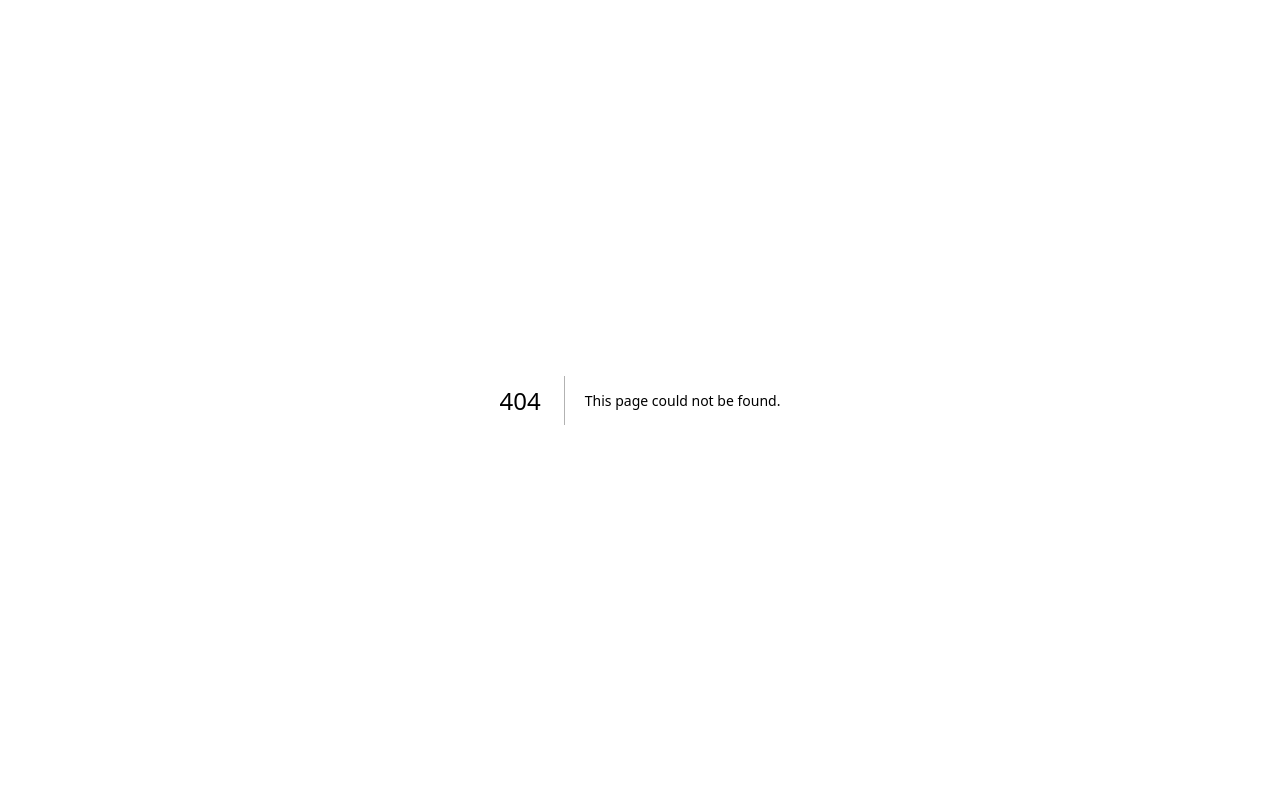
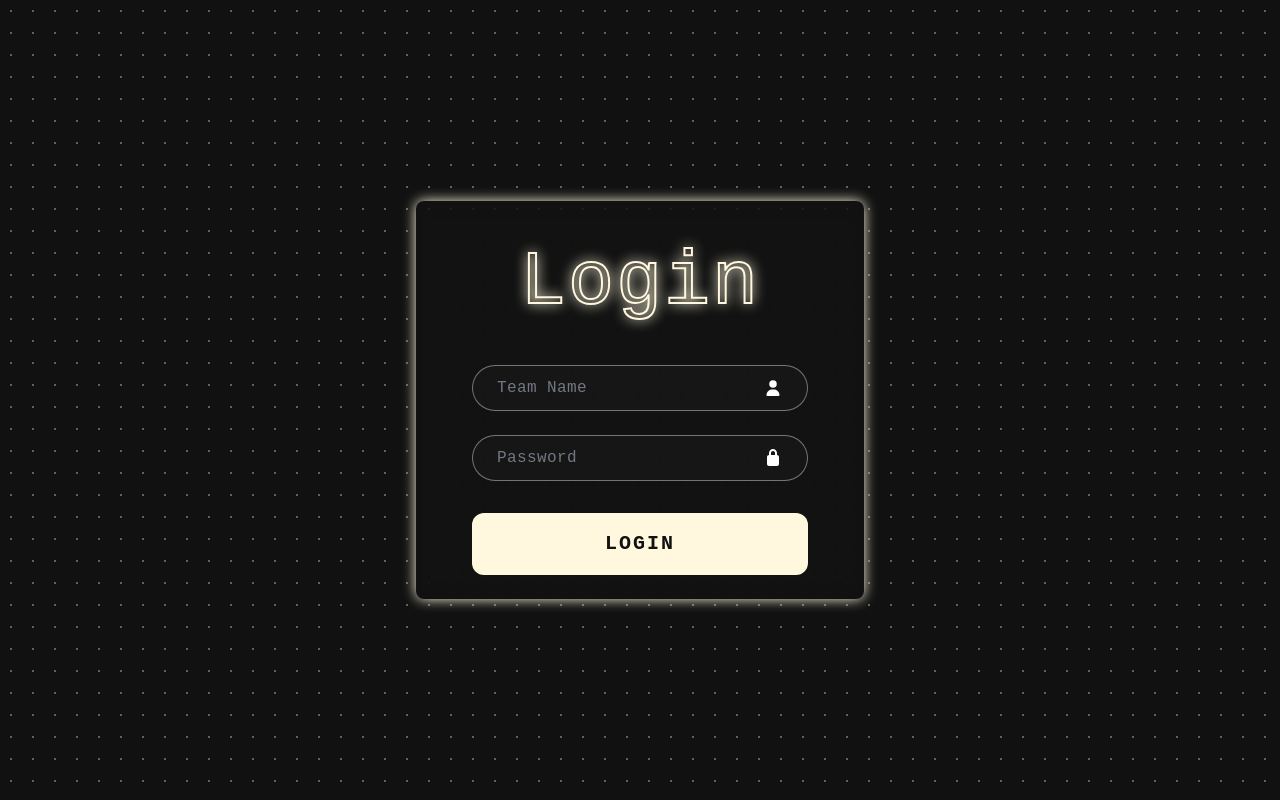
Before and after one commit to ARTariqDev/DECODUM, a Next.js app: page /login in a window 1280 px wide. Before the commit this address had no page. Built offline with nearby package versions, Linux system fonts and the light colour scheme.

Commit message:
Made the frontend of login page. Will add backend later

```diff
--- a/package.json
+++ b/package.json
@@ -9,6 +9,9 @@
     "lint": "next lint"
   },
   "dependencies": {
+    "@fortawesome/fontawesome-svg-core": "^7.0.0",
+    "@fortawesome/free-solid-svg-icons": "^7.0.0",
+    "@fortawesome/react-fontawesome": "^0.2.3",
     "lucide-react": "^0.539.0",
     "next": "15.4.6",
     "react": "19.1.0",
--- a/src/app/globals.css
+++ b/src/app/globals.css
@@ -48,6 +48,14 @@ body {
   }
 }
 
+@keyframes border-glow {
+  from {
+    box-shadow: 0 0 5px #fff8de;
+  }
+  to {
+    box-shadow: 0 0 15px #fff8de;
+  }
+}
 
 .film-grain-wrapper {
   position: relative;
@@ -64,7 +72,10 @@ body {
   bottom: 0;
   width: 100%;
   height: 100%;
-  background-image: radial-gradient(rgba(255,255,255,0.15) 1px, transparent 1.5px);
+  background-image: radial-gradient(
+    rgba(255, 255, 255, 0.15) 1px,
+    transparent 1.5px
+  );
   background-size: 3px 3px;
   mix-blend-mode: screen;
   opacity: 0.45;
--- a/src/app/layout.js
+++ b/src/app/layout.js
@@ -22,7 +22,17 @@ export default function RootLayout({ children }) {
       <body
         className={`${geistSans.variable} ${geistMono.variable} antialiased`}
       >
-        {children}
+        <main
+          className="min-h-screen"
+          style={{
+            backgroundColor: "#111111",
+            backgroundImage: `radial-gradient(circle, rgba(255, 248, 222, 0.35) 0.8px, transparent 0.8px)`,
+            backgroundSize: "22px 22px",
+            backgroundPosition: "0 0",
+          }}
+        >
+          {children}
+        </main>
       </body>
     </html>
   );
--- /dev/null
+++ b/src/app/login/page.js
@@ -0,0 +1,40 @@
+"use client";
+
+import Button from "@/components/Button";
+import Input from "@/components/Input";
+import { faUser, faLock } from "@fortawesome/free-solid-svg-icons";
+
+function LoginPage() {
+  return (
+    <main className="flex flex-col items-center justify-center min-h-screen space-y-4">
+      <form
+        className="flex flex-col items-center p-6 px-14 rounded-lg w-[35vw] max-w-[600px] min-w-[400px] backdrop-blur-sm"
+        style={{
+          animation: "border-glow 2s linear infinite alternate",
+          fontFamily: "anta-regular, monospace",
+        }}
+      >
+        <h1
+          className="text-center text-[clamp(2rem,6vw,8rem)] tracking-wide"
+          style={{
+            WebkitTextStroke: "2px #fff8de",
+            WebkitTextFillColor: "transparent",
+            color: "transparent",
+            textShadow: "0 0 8px #fff8de",
+            animation: "glow 2s ease-in-out infinite alternate",
+            whiteSpace: "nowrap",
+          }}
+        >
+          Login
+        </h1>
+        <Input type="text" placeholder="Team Name" icon={faUser} />
+        <Input type="text" placeholder="Password" icon={faLock} />
+        <div className="w-full mt-8">
+          <Button text="Login" bgColor="#fff8de" textColor="#111" />
+        </div>
+      </form>
+    </main>
+  );
+}
+
+export default LoginPage;
--- a/src/app/page.js
+++ b/src/app/page.js
@@ -5,17 +5,7 @@ import Hero from "@/components/Hero";
 export default function LandingPage() {
   return (
     <div className="film-grain-wrapper flex flex-col items-center justify-center space-y-4">
-      <main
-        className="min-h-screen"
-        style={{
-          backgroundColor: "#111111",
-          backgroundImage: `radial-gradient(circle, rgba(255, 248, 222, 0.35) 0.8px, transparent 0.8px)`,
-          backgroundSize: "22px 22px",
-          backgroundPosition: "0 0"
-        }}
-      >
-        <Hero />
-    </main>
+      <Hero />
     </div>
   );
 }
--- a/src/components/Button.js
+++ b/src/components/Button.js
@@ -4,6 +4,8 @@ const Button = ({
   text,
   glowColor = "#fff8de",
   onClick,
+  bgColor = "transparent",
+  textColor = "#fff",
 }) => {
   const btnRef = useRef(null);
   const [hovered, setHovered] = useState(false);
@@ -45,9 +47,12 @@ const Button = ({
         onMouseMove={handleMouseMove}
         onMouseLeave={handleMouseLeave}
         onClick={handleClick}
-        className={`relative px-10 py-4 rounded-xl text-white font-bold overflow-hidden transition duration-150 active:scale-95 border border-[#fff8de]/30 backdrop-blur-md cursor-pointer !bg-transparent appearance-none hover:animate-glitch`}
+        className={`relative px-10 py-4 rounded-xl font-bold overflow-hidden transition duration-150 active:scale-95 border border-[#fff8de]/30 backdrop-blur-md cursor-pointer appearance-none hover:animate-glitch w-full`}
+        style={{
+          backgroundColor: bgColor,
+          color: textColor,
+        }}
       >
-
         <span
           className="absolute inset-0 pointer-events-none rounded-xl border z-10 transition-opacity duration-300 ease-out"
           style={{
@@ -60,7 +65,6 @@ const Button = ({
             boxShadow: hovered ? `0 0 20px ${glowColor}` : "none",
           }}
         />
-
 
         {ripples.map((ripple) => (
           <span
@@ -77,12 +81,10 @@ const Button = ({
           />
         ))}
 
-
         <span className="relative z-20 text-xl uppercase tracking-widest">
           {text}
         </span>
       </button>
-
     </>
   );
 };
--- /dev/null
+++ b/src/components/Input.js
@@ -0,0 +1,47 @@
+"use client";
+import { useState, useRef } from "react";
+import { FontAwesomeIcon } from "@fortawesome/react-fontawesome";
+
+function Input({
+  type = "text",
+  placeholder,
+  name,
+  textColor = "#fff8de",
+  icon,
+}) {
+  const [isFocused, setIsFocused] = useState(false);
+  const inputRef = useRef(null);
+  return (
+    <div className="w-full relative pt-[8px] pb-[7px] px-6 mt-6 flex items-end border border-gray-300/50 rounded-4xl backdrop-blur-sm bg-white/2 focus-within:border-gray-400 hover:border-gray-400 tracking-wide transition-all duration-200 h-11.5 group">
+      <span
+        className={`text-gray-400 inline-block absolute transition-all duration-250 ease-in-out ${
+          isFocused
+            ? "top-0.5 text-[11px] opacity-100"
+            : "top-1/2 -translate-y-1/2 opacity-70"
+        }`}
+      >
+        {placeholder}
+      </span>
+      <input
+        ref={inputRef}
+        type={type}
+        name={name}
+        className="flex-1 focus:outline-none border-none placeholder:text-gray-400"
+        style={{
+          color: textColor,
+          fontFamily: "anta-regular, monospace",
+          backgroundColor: "transparent",
+        }}
+        onFocus={() => setIsFocused(true)}
+        onBlur={() => !inputRef.current?.value && setIsFocused(false)}
+      />
+      {icon && (
+        <div className="ml-3 mb-[1px] text-white">
+          <FontAwesomeIcon icon={icon} />
+        </div>
+      )}
+    </div>
+  );
+}
+
+export default Input;
```
Also changed, not shown: 1 other file (tests, documents, lock files or other folders).
